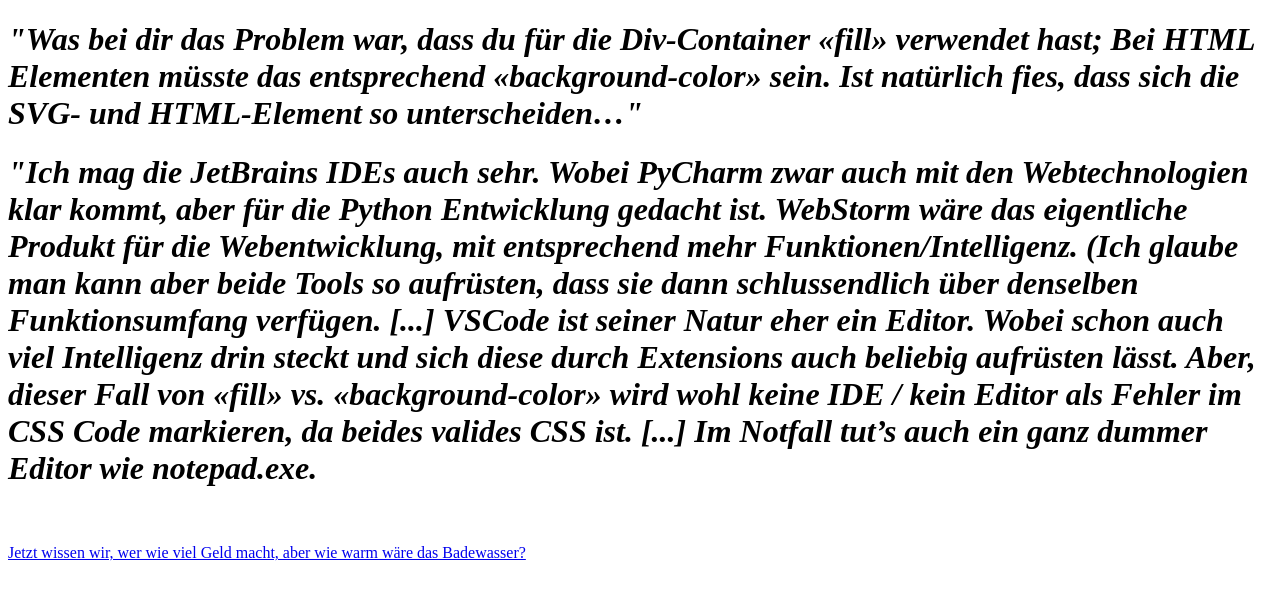
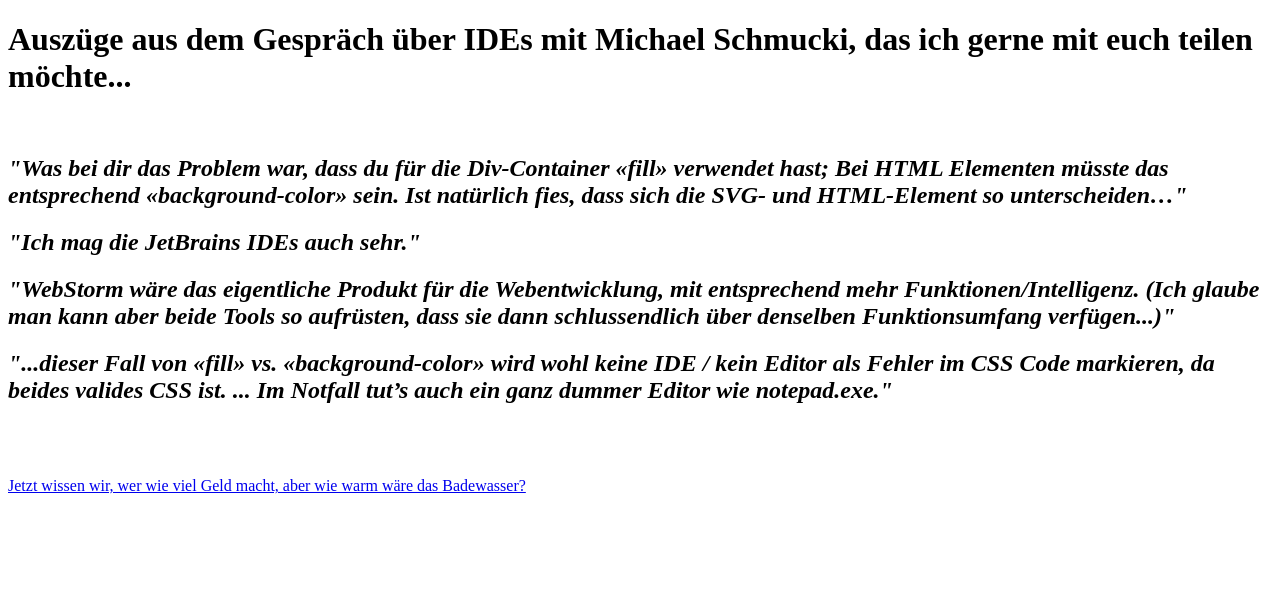
Before and after one commit to sevi-abacus/eth, a plain HTML site: page Uebung6/komplikationen.html in a window 1280 px wide. Drawn offline with Linux system fonts and the light colour scheme.

Commit message:
Update komplikationen.html

```diff
--- a/Uebung6/komplikationen.html
+++ b/Uebung6/komplikationen.html
@@ -2,22 +2,28 @@
 <html lang="en">
 <head>
     <meta charset="UTF-8">
-    <title>Komplikationen</title>
+    <title>Komplikationen / IDEs</title>
 </head>
 <body>
-  <h1><i>"Was bei dir das Problem war, dass du für die Div-Container «fill» verwendet hast; Bei HTML Elementen müsste das entsprechend «background-color» sein. Ist natürlich fies, dass sich die SVG- und HTML-Element so unterscheiden…"
-    </i></h1>
-  <h1><i>
-    "Ich mag die JetBrains IDEs auch sehr. Wobei PyCharm zwar auch mit den Webtechnologien klar kommt, aber für die Python Entwicklung gedacht ist. WebStorm wäre das eigentliche Produkt für die Webentwicklung, mit entsprechend mehr Funktionen/Intelligenz.
-    (Ich glaube man kann aber beide Tools so aufrüsten, dass sie dann schlussendlich über denselben Funktionsumfang verfügen. [...]
-VSCode ist seiner Natur eher ein Editor. Wobei schon auch viel Intelligenz drin steckt und sich diese durch Extensions auch beliebig aufrüsten lässt.
-Aber, dieser Fall von «fill» vs. «background-color» wird wohl keine IDE / kein Editor als Fehler im CSS Code markieren, da beides valides CSS ist.
-[...] Im Notfall tut’s auch ein ganz dummer Editor wie notepad.exe.
-    </i></h1>
-
+    <h1>Auszüge aus dem Gespräch über IDEs mit Michael Schmucki, das ich gerne mit euch teilen möchte...</h1>
+    <br>
+  <h2><i>"Was bei dir das Problem war, dass du für die Div-Container «fill» verwendet hast; Bei HTML Elementen müsste das entsprechend «background-color» sein. Ist natürlich fies, dass sich die SVG- und HTML-Element so unterscheiden…"
+    </i></h2>
+  <h2><i>
+    "Ich mag die JetBrains IDEs auch sehr."
+       </i></h2>
+  <h2><i>
+      "WebStorm wäre das eigentliche Produkt für die Webentwicklung, mit entsprechend mehr Funktionen/Intelligenz.
+    (Ich glaube man kann aber beide Tools so aufrüsten, dass sie dann schlussendlich über denselben Funktionsumfang verfügen...)"
+       </i></h2>
+  <h2><i>
+"...dieser Fall von «fill» vs. «background-color» wird wohl keine IDE / kein Editor als Fehler im CSS Code markieren, da beides valides CSS ist.
+... Im Notfall tut’s auch ein ganz dummer Editor wie notepad.exe."
+    </i></h2>
 
   <br>
   <br>
+    <br>
 <a href="https://railway-games.cyou/ocean">Jetzt wissen wir, wer wie viel Geld macht, aber wie warm wäre das Badewasser?</a>
 
 </body>
```
